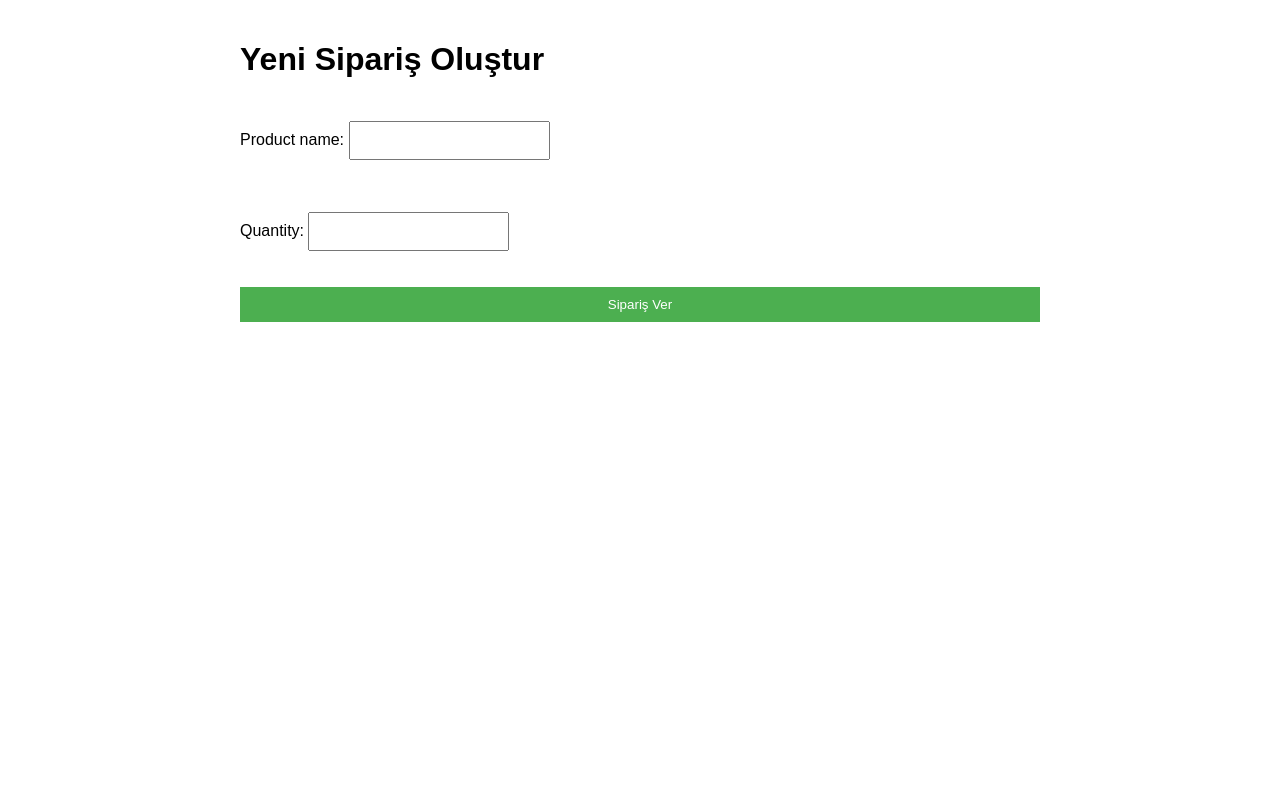
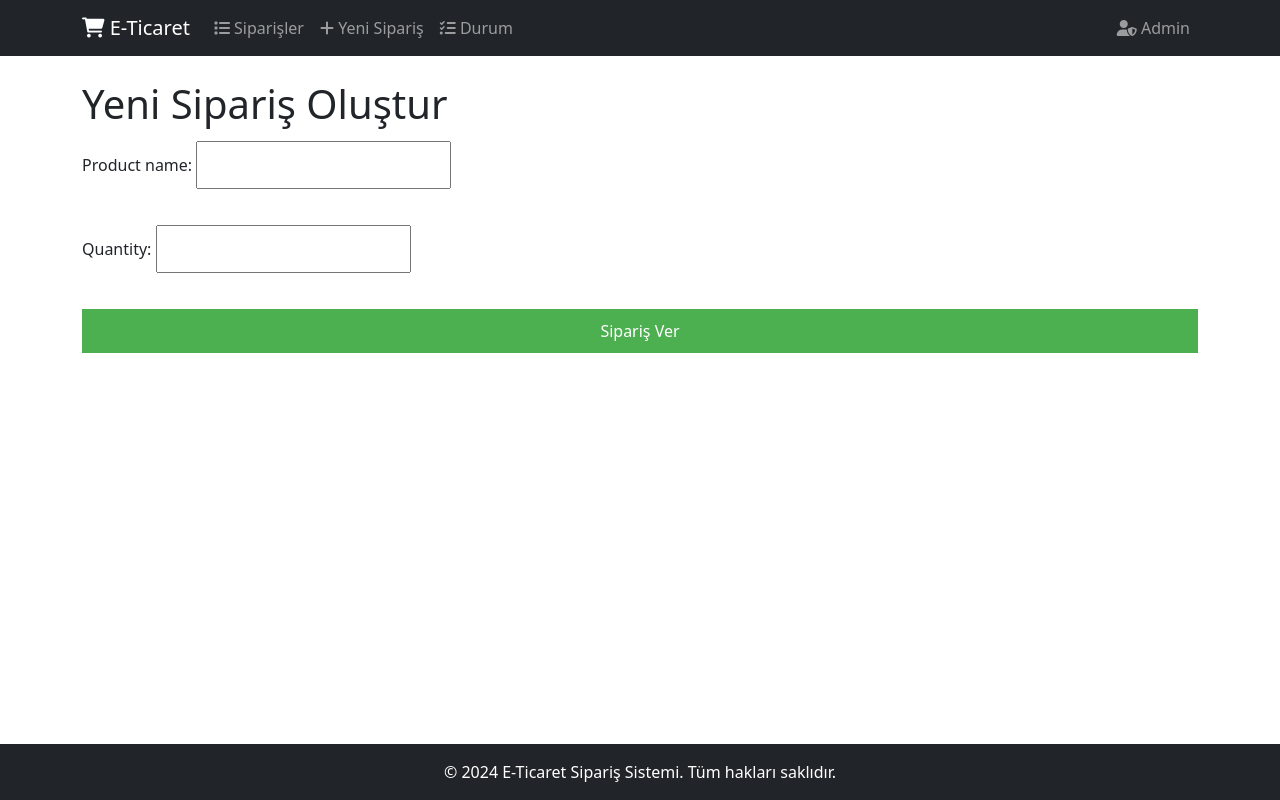
Before and after one commit to bilanaltay/django-order-management, a Django app: page /orders/create/ in a window 1280 px wide. Run offline with Django 5.2, Linux system fonts and the light colour scheme; parts of the project's set-up code (start-up, migrations or seed data) failed here and were passed over.

Commit message:
create order sayfasına base template eklendi fe footer sayfanın altına fix edildi

```diff
--- a/eccommerce/orders/templates/orders/create_order.html
+++ b/eccommerce/orders/templates/orders/create_order.html
@@ -1,26 +1,27 @@
 <!-- orders/templates/orders/create_order.html -->
+{% extends 'base.html' %}
+{% comment %}
 <!DOCTYPE html>
 <html>
   <head>
     <title>Yeni Sipariş Oluştur</title>
+  </head>
+  <body>
+    {% endcomment %}
+     {% block content %}
      <style>
-        body {
-            font-family: Arial, sans-serif;
-            max-width: 800px;
-            margin: 0 auto;
-            padding: 20px;
-        }
         form {
           display: flex;
           flex-direction: column;
           gap: 10px;
         }
-        input, button {
+        input,
+        button {
           padding: 10px;
           margin: 5px 0;
         }
         button {
-            background-color: #4CAF50;
+          background-color: #4caf50;
           color: white;
           border: none;
           cursor: pointer;
@@ -29,13 +30,12 @@
           background-color: #45a049;
         }
       </style>
-</head>
-<body>
     <h1>Yeni Sipariş Oluştur</h1>
     <form method="post">
-        {% csrf_token %}
-        {{ form.as_p }}
+      {% csrf_token %} {{ form.as_p }}
       <button type="submit">Sipariş Ver</button>
     </form>
+    {% endblock %} {% comment %}
   </body>
 </html>
+{% endcomment %}
--- a/eccommerce/templates/base.html
+++ b/eccommerce/templates/base.html
@@ -1,5 +1,5 @@
 <!DOCTYPE html>
-<html lang="tr">
+<html lang="tr" class="h-100">
 <head>
     <meta charset="UTF-8">
     <meta name="viewport" content="width=device-width, initial-scale=1.0">
@@ -8,6 +8,24 @@
     <link href="https://cdn.jsdelivr.net/npm/bootstrap@5.3.0/dist/css/bootstrap.min.css" rel="stylesheet">
     <!-- Font Awesome -->
     <link href="https://cdnjs.cloudflare.com/ajax/libs/font-awesome/6.0.0/css/all.min.css" rel="stylesheet">
+    <style>
+        body {
+            min-height: 100vh;
+            display: flex;
+            flex-direction: column;
+        }
+
+        .content-wrapper {
+            flex: 1 0 auto;
+        }
+
+        footer {
+            flex-shrink: 0;
+            width: 100%;
+            background-color: #212529;
+            color: white;
+        }
+    </style>
 </head>
 <body>
     <!-- Navbar -->
@@ -49,6 +67,7 @@
     </nav>
 
     <!-- Ana İçerik -->
+    <div class="content-wrapper">
         <div class="container mt-4">
             {% if messages %}
                 {% for message in messages %}
@@ -62,9 +81,10 @@
             {% block content %}
             {% endblock %}
         </div>
+    </div>
 
     <!-- Footer -->
-    <footer class="bg-dark text-light mt-5 py-3">
+    <footer class="py-3 mt-auto">
         <div class="container text-center">
             <p class="mb-0">&copy; 2024 E-Ticaret Sipariş Sistemi. Tüm hakları saklıdır.</p>
         </div>
```
Lines whose indentation alone changed are shown as unchanged.
